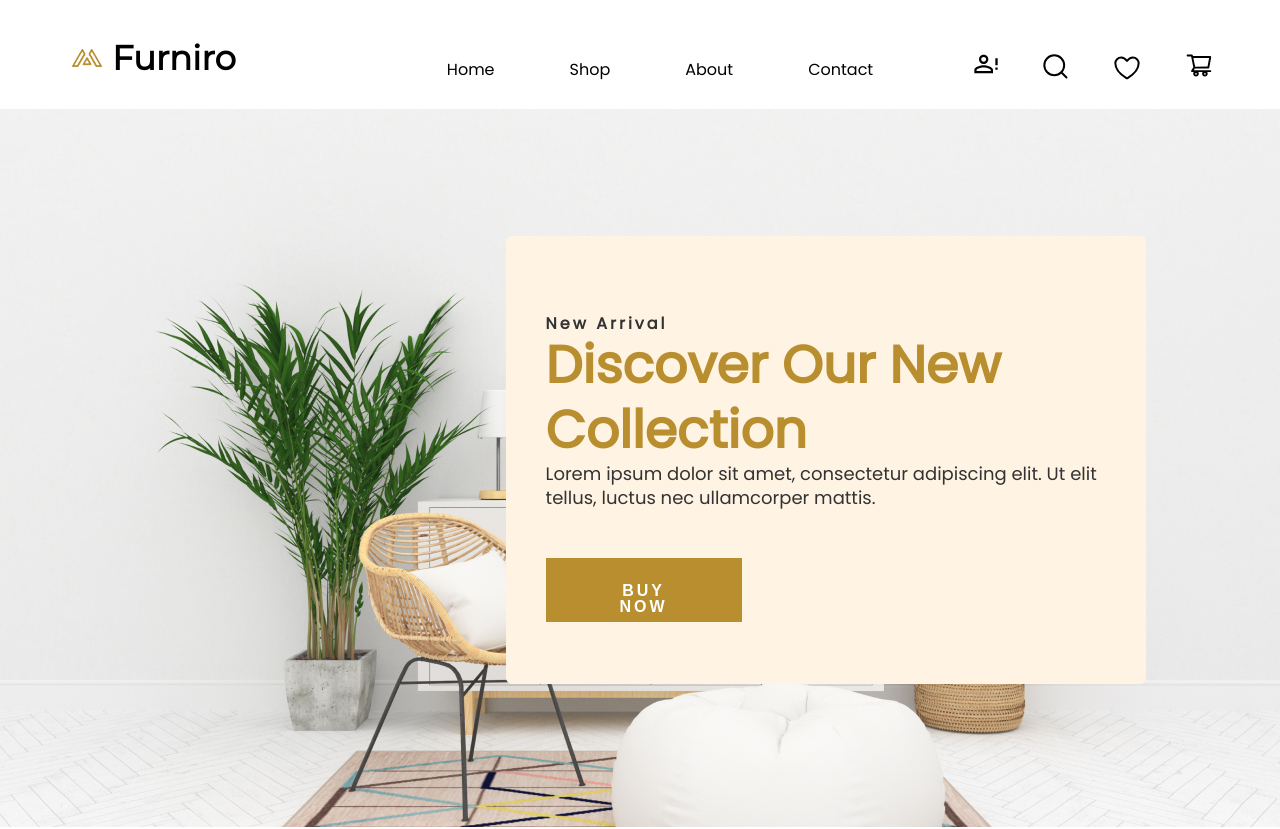
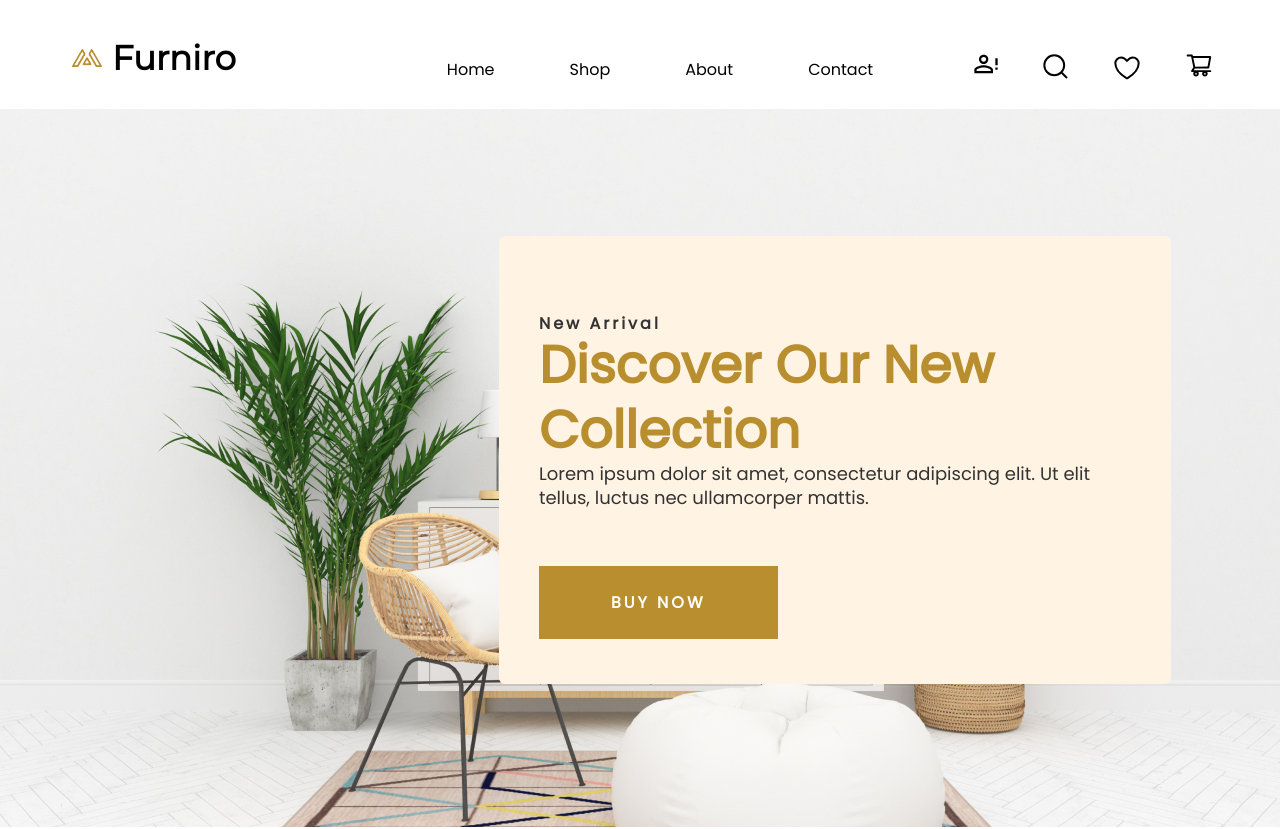
Before and after one commit to HenintsoaPaul/furniro, a Nuxt app: page / in a window 1280 px wide. Shown: the top 829 px of the page. Built offline with nearby package versions, Linux system fonts and the light colour scheme.

Commit message:
update style for banner

```diff
--- a/components/Banner.vue
+++ b/components/Banner.vue
@@ -3,20 +3,23 @@
 </script>
 
 <template>
-  <div id="banner">
-    <nuxt-img src="/images/img.png" alt="banner img"/>
+  <section id="banner" aria-label="New Arrival banner">
+    <nuxt-img src="/images/img.png" alt="Scandinavian interior mockup with wall decal in cozy background" priority/>
 
     <!-- hover -->
+    <article>
+      <h5 class="sub">New Arrival</h5>
+
+      <h2 class="maj">Discover Our New Collection</h2>
+
+      <h4 class="para">Lorem ipsum dolor sit amet, consectetur adipiscing elit. Ut elit tellus, luctus nec ullamcorper
+        mattis.</h4>
+
       <div>
-      <p class="sub">New Arrival</p>
-      <p class="maj">Discover Our
-        New Collection</p>
-      <p class="para">Lorem ipsum dolor sit amet, consectetur adipiscing elit. Ut elit tellus, luctus nec ullamcorper
-        mattis.</p>
-
-      <button>BUY NOW</button>
+        <nuxt-link to="/shop">BUY NOW</nuxt-link>
       </div>
-  </div>
+    </article>
+  </section>
 </template>
 
 <style scoped lang="scss">
@@ -30,19 +33,19 @@
 
   position: relative;
 
-  div {
+  article {
     position: absolute;
     bottom: 20%;
-    right: 10%;
+    right: 8%;
     height: 28rem;
-    width: 40rem;
+    width: 42rem;
 
     background: #FFF3E3;
     padding: 5rem 2.5rem;
     box-sizing: border-box;
     border-radius: 6px;
 
-    p {
+    h2, h4, h5 {
       font-family: 'Poppins', sans-serif;
       margin: 0;
 
@@ -71,22 +74,22 @@
       }
     }
 
-    button {
-      margin-top: 3rem;
-      width: 35%;
-      height: 4rem;
+    div {
+      margin-top: 5rem;
+      font-family: 'Poppins', sans-serif;
+
+      a {
+        text-decoration: none;
         border: none;
-
-      padding: 25px 72px ;
-
+        padding: 25px 72px;
         font-weight: 700;
         font-size: 16px;
         line-height: 100%;
         letter-spacing: 3px;
         color: #fff;
-
         background-color: #B88E2F;
       }
     }
   }
+}
 </style>
```
Lines whose indentation alone changed are shown as unchanged.
